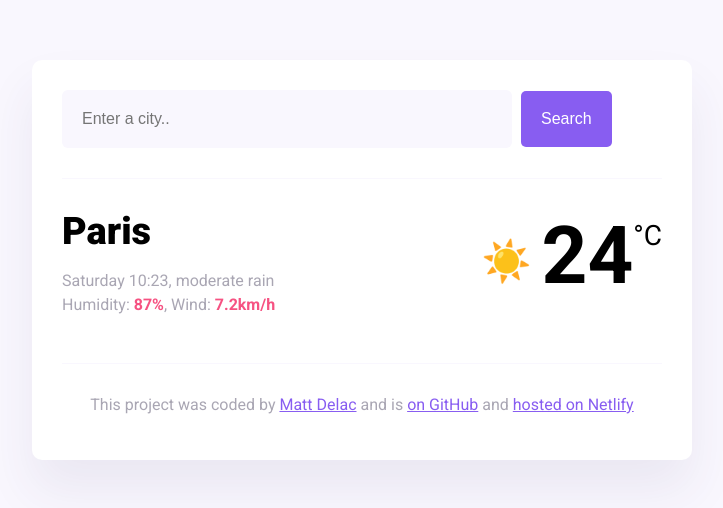
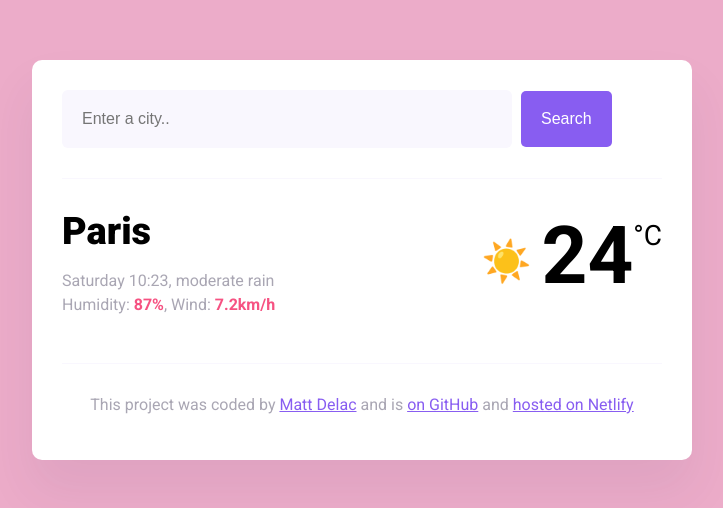
Before and after one commit to suzanne301/GitHub-Exercise-SheCodes, a plain HTML site: page index.html in a window 1280 px wide. Shown: the whole page, without its empty margins (278-1001 px from the left). Drawn offline with nearby package versions, Linux system fonts and the light colour scheme.

Commit message:
changed the background colour

```diff
--- a/src/styles.css
+++ b/src/styles.css
@@ -1,5 +1,5 @@
 body {
-  background: #f9f7fe;
+  background: #ecacc9;
   font-family: "Roboto", sans-serif;
 }
 
```
